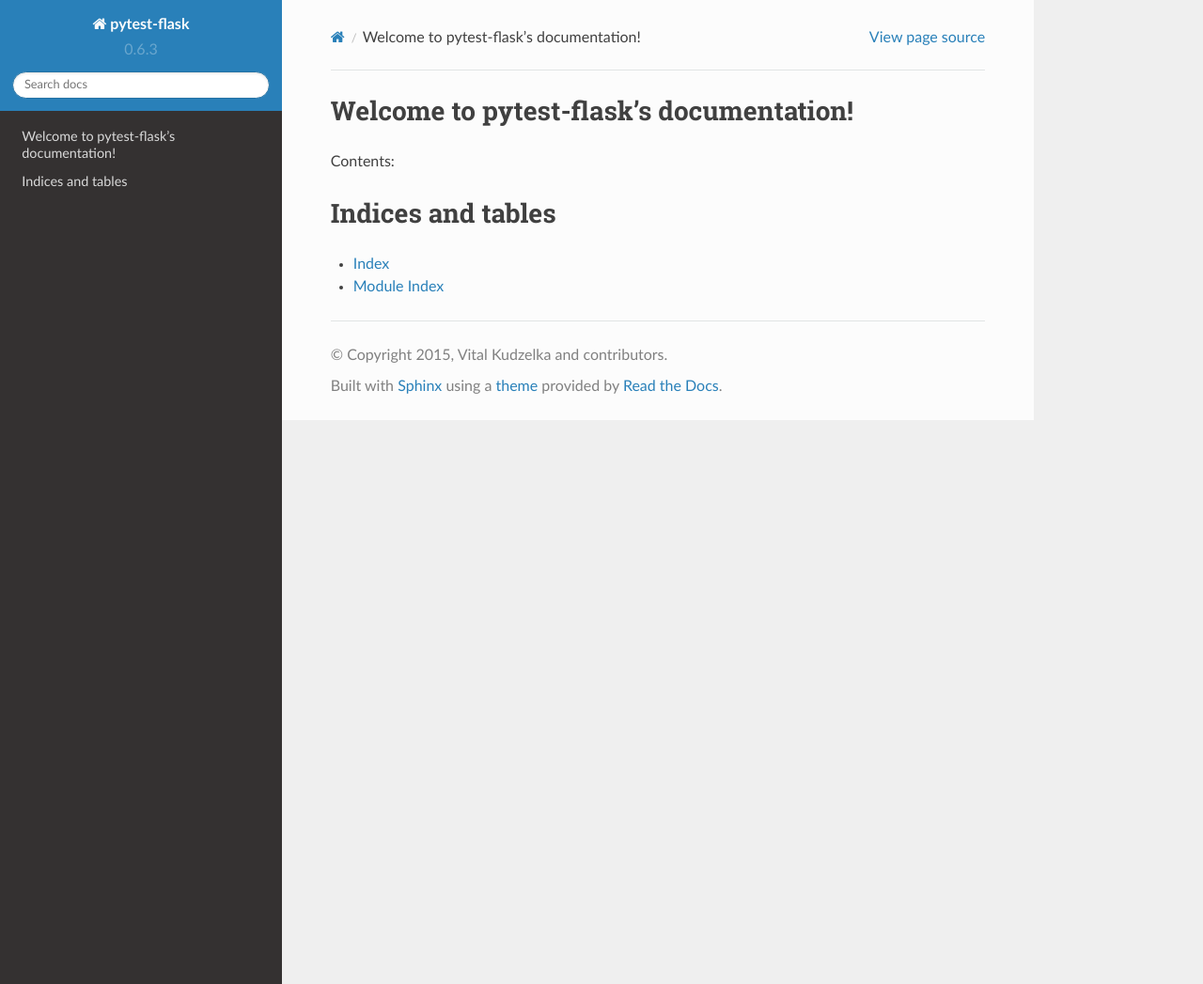
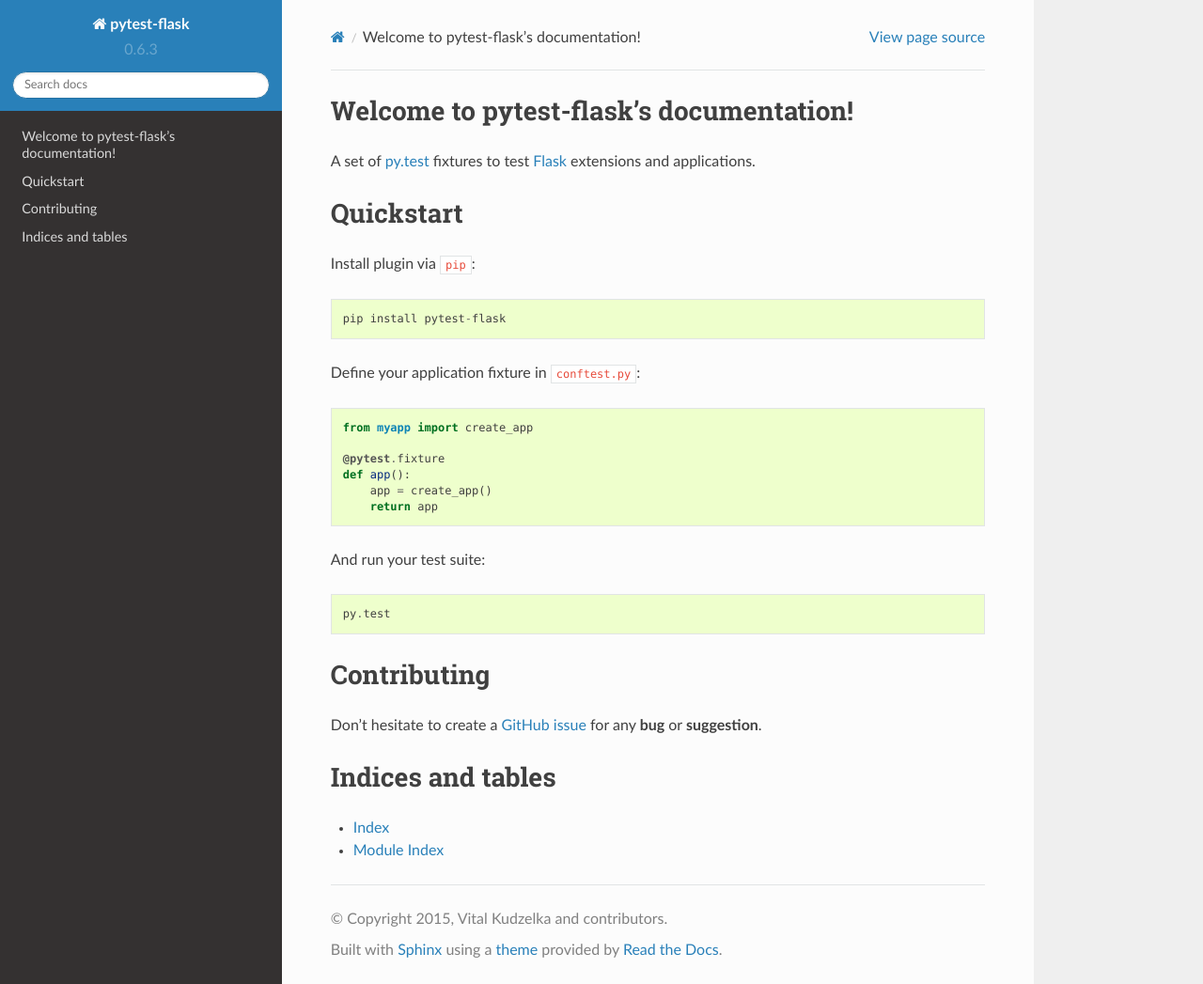
Before and after one commit to pytest-dev/pytest-flask, a Sphinx documentation site: the page built from docs/index.rst, in a window 1280 px wide and 1047 px high. Shown: the whole window at 94% size. Built offline with Sphinx 7.4.7 and the Read the Docs theme 2.0.0, drawn with Linux system fonts in a browser that asks for light colours.

Commit message:
Add quickstart documentation

```diff
--- a/docs/index.rst
+++ b/docs/index.rst
@@ -1,11 +1,42 @@
 Welcome to pytest-flask's documentation!
 ========================================
 
-Contents:
+A set of `py.test <http://pytest.org>`_ fixtures to test `Flask
+<http://flask.pocoo.org>`_ extensions and applications.
 
 .. toctree::
    :maxdepth: 2
 
+
+Quickstart
+==========
+
+Install plugin via ``pip``::
+
+    pip install pytest-flask
+
+Define your application fixture in ``conftest.py``:
+
+.. code:: python
+
+    from myapp import create_app
+
+    @pytest.fixture
+    def app():
+        app = create_app()
+        return app
+
+And run your test suite::
+
+    py.test
+
+
+Contributing
+============
+
+Don't hesitate to create a `GitHub issue
+<https://github.com/vitalk/pytest-flask/issues>`_ for any **bug** or
+**suggestion**.
 
 
 Indices and tables
```
